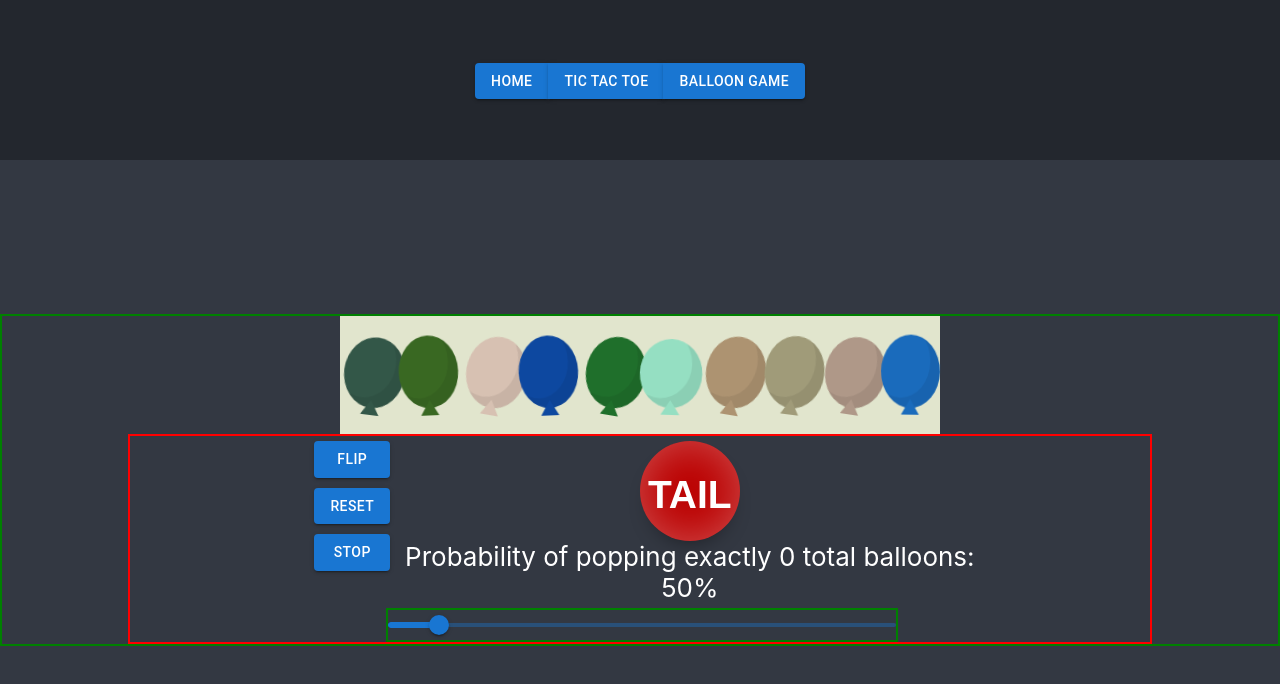
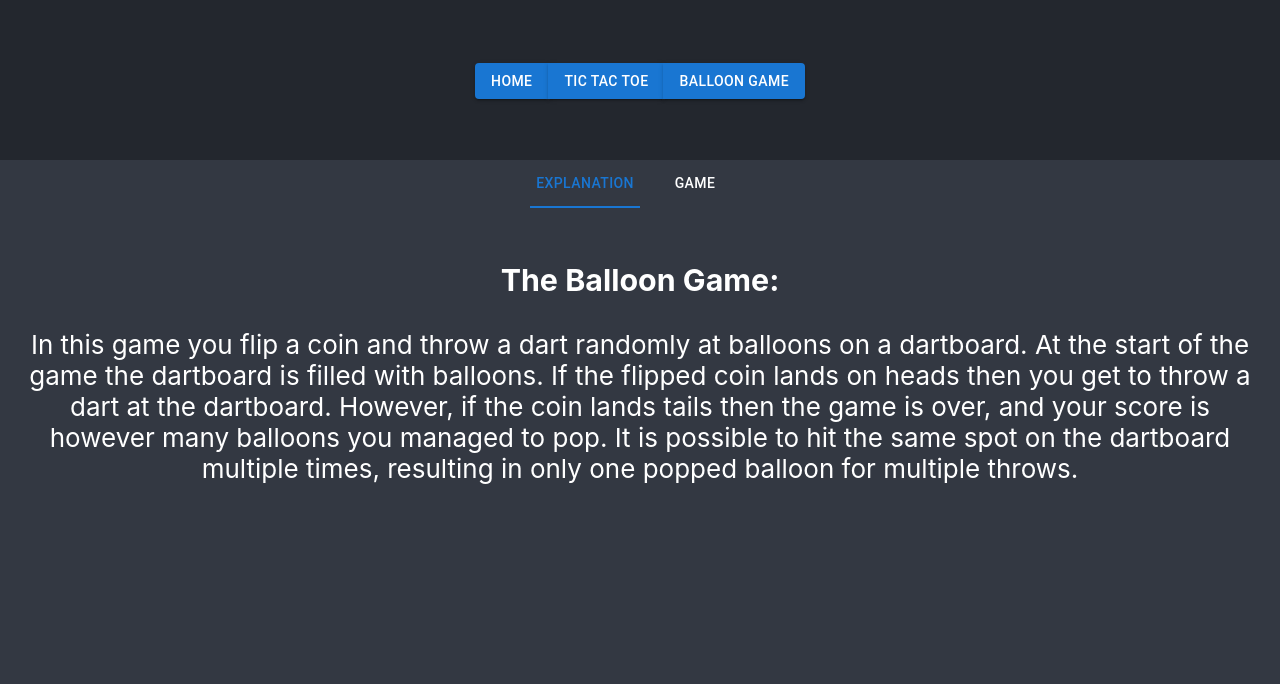
Before and after one commit to TheJD-droid/TheJD.github.io, a React (Create React App) app in the folder my_website/: page /BalloonPage in a window 1280 px wide. Shown: the top 684 px of the page. Built offline with nearby package versions, Linux system fonts and the light colour scheme.

Commit message:
Added tabs and the math
Added in the pdf of the math, and a link to it, as well as tabs. First tab on the page now gives a brief description of the game.

```diff
--- a/my_website/src/App.css
+++ b/my_website/src/App.css
@@ -44,7 +44,7 @@
   display: flex;
   flex-direction: column;
   align-items: center;
-  justify-content: center;
+  /* justify-content: center; */
   font-size: calc(10px + 2vmin);
   color: white;
 
--- a/my_website/src/CSSFiles/coinFlip.css
+++ b/my_website/src/CSSFiles/coinFlip.css
@@ -93,9 +93,9 @@
 
   @-webkit-keyframes flipHeadsFromTails {
     from {
-      -webkit-transform: rotateY(0);
-      -moz-transform: rotateY(0);
-      transform: rotateY(0);
+      -webkit-transform: rotateY(0deg);
+      -moz-transform: rotateY(0deg);
+      transform: rotateY(0deg);
     }
     to {
       -webkit-transform: rotateY(540deg);
@@ -105,9 +105,9 @@
   }
   @-webkit-keyframes flipTailsFromTails {
     from {
-      -webkit-transform: rotateY(0);
-      -moz-transform: rotateY(0);
-      transform: rotateY(0);
+      -webkit-transform: rotateY(0deg);
+      -moz-transform: rotateY(0deg);
+      transform: rotateY(0deg);
     }
     to {
       -webkit-transform: rotateY(720deg);
@@ -121,9 +121,9 @@
 
   @-webkit-keyframes flipHeadsFromHeads {
     from {
-      -webkit-transform: rotateY(-180);
-      -moz-transform: rotateY(-180);
-      transform: rotateY(-180);
+      -webkit-transform: rotateY(-180deg);
+      -moz-transform: rotateY(-180deg);
+      transform: rotateY(-180deg);
     }
     to {
       -webkit-transform: rotateY(540deg);
@@ -133,9 +133,9 @@
   }
   @-webkit-keyframes flipTailsFromHeads {
     from {
-      -webkit-transform: rotateY(-180);
-      -moz-transform: rotateY(-180);
-      transform: rotateY(-180);
+      -webkit-transform: rotateY(-180deg);
+      -moz-transform: rotateY(-180deg);
+      transform: rotateY(-180deg);
     }
     to {
       -webkit-transform: rotateY(720deg);
@@ -153,9 +153,9 @@
 
   @keyframes flipHeadsFromTails {
     from {
-      -webkit-transform: rotateY(0);
-      -moz-transform: rotateY(0);
-      transform: rotateY(0);
+      -webkit-transform: rotateY(0deg);
+      -moz-transform: rotateY(0deg);
+      transform: rotateY(0deg);
     }
     to {
       -webkit-transform: rotateY(540deg);
@@ -165,9 +165,9 @@
   }
   @keyframes flipTailsFromTails {
     from {
-      -webkit-transform: rotateY(0);
-      -moz-transform: rotateY(0);
-      transform: rotateY(0);
+      -webkit-transform: rotateY(0deg);
+      -moz-transform: rotateY(0deg);
+      transform: rotateY(0deg);
     }
     to {
       -webkit-transform: rotateY(720deg);
@@ -179,9 +179,9 @@
 
   @keyframes flipHeadsFromHeads {
     from {
-      -webkit-transform: rotateY(-180);
-      -moz-transform: rotateY(-180);
-      transform: rotateY(-180);
+      -webkit-transform: rotateY(-180deg);
+      -moz-transform: rotateY(-180deg);
+      transform: rotateY(-180deg);
     }
     to {
       -webkit-transform: rotateY(540deg);
@@ -191,9 +191,9 @@
   }
   @keyframes flipTailsFromHeads {
     from {
-      -webkit-transform: rotateY(-180);
-      -moz-transform: rotateY(-180);
-      transform: rotateY(-180);
+      -webkit-transform: rotateY(-180deg);
+      -moz-transform: rotateY(-180deg);
+      transform: rotateY(-180deg);
     }
     to {
       -webkit-transform: rotateY(720deg);
--- a/my_website/src/pages/BalloonPage.js
+++ b/my_website/src/pages/BalloonPage.js
@@ -1,6 +1,6 @@
 import React, { useCallback, useEffect } from "react";
 import '../CSSFiles/balloons.css';
-import { Button, ThemeProvider } from "@mui/material";
+import { Button, Tabs, Tab, ThemeProvider, AppBar } from "@mui/material";
 import '../CSSFiles/bubble.css';
 import Balloon from "../components/BalloonGame/Balloon";
 import { Grid } from "@mui/material";
@@ -13,6 +13,12 @@ import './../CSSFiles/coinFlip.css';
 import { createTheme } from "@mui/material";
 
 import { colors, Modal, Box, Typography } from "@mui/material";
+
+
+
+import Pdf from '../assets/TheBalloonProblem.pdf';
+
+
 
 
 const theme = createTheme({
@@ -40,7 +46,48 @@ const modalStyle = {
   };
 
 
+
+//   interface TabPanelProps {
+//     children?: React.ReactNode;
+//     index: number;
+//     value: number;
+//   }
+
+  function TabPanel(props) {
+    const { children, value, index, ...other } = props;
+
+    return (
+      <div
+        role="tabpanel"
+        hidden={value !== index}
+        id={`simple-tabpanel-${index}`}
+        aria-labelledby={`simple-tab-${index}`}
+        {...other}
+      >
+        {value === index && <Box sx={{ p: 3 }}>{children}</Box>}
+      </div>
+    );
+  }
+
+  function a11yProps(index) {
+    return {
+      id: `simple-tab-${index}`,
+      'aria-controls': `simple-tabpanel-${index}`,
+    };
+  }
+
+
+
+
 export default function BalloonPage() {
+
+    const [selected, setselected] = React.useState(0)
+    const handleSelectedChange = (event, newValue) => {
+        setselected(newValue)
+    }
+
+
+
 
 
     const [onReset, setOnReset] = React.useState(false)
@@ -161,19 +208,11 @@ export default function BalloonPage() {
 
 
     const handleCoinState = (x) => {
-        //setCoinState('tails')
         setCoinState(x)
     }
 
-    const getCoinState = () => {
-        return coinState;
-    }
 
-    const callCoinToss = (x) => {
-        x()
-    }
-
-    function coinToss() {
+    const coinToss = useCallback(() => {
         console.log(coinState)
         let outcome = () => {
 
@@ -202,9 +241,7 @@ export default function BalloonPage() {
         setCoinState({ result: outcome()});
         console.log(coinState);
 
-
-
-    }
+    }, [coinState])
 
     const handleThrowDartState = (x) => {
         console.log(`throwDart: ${throwDart}`)
@@ -217,16 +254,15 @@ export default function BalloonPage() {
     }
 
 
-
-    const triggerDartThrow = () => {
-        console.log(throwDart)
+    const triggerDartThrow = useCallback(() => {
         if (throwDart) {
             setThrowDart(false)
             let trialOutcome = (Math.floor(numberOfBalloons * Math.random()) + 1)
-            console.log(trialOutcome)
             setToBePopped(trialOutcome)
         }
-    }
+    }, [throwDart, numberOfBalloons])
+
+
 
 
 
@@ -237,7 +273,7 @@ export default function BalloonPage() {
             triggerDartThrow()
 
         }
-    }, [throwDart])
+    }, [throwDart, triggerDartThrow])
 
 
 
@@ -247,7 +283,7 @@ export default function BalloonPage() {
             setTriggerCoinToss(false)
             coinToss()
         }
-    }, [triggerCoinToss])
+    }, [triggerCoinToss, coinToss])
 
 
     return(
@@ -258,8 +294,6 @@ export default function BalloonPage() {
         onClose={handleCloseModal}
         aria-labelledby="modal-modal-title"
         aria-describedby="modal-modal-description"
-        //Makes Backrop of modal transparent
-        //componentsProps={{ backdrop: { style: { backgroundColor: "transparent" } } }}
     >
         <Box sx={modalStyle}>
             <Typography id="modal-modal-title" variant="h6" component="h2">
@@ -274,6 +308,21 @@ export default function BalloonPage() {
         </Box>
     </Modal>
 
+
+
+    <div>
+        <Tabs value={selected} onChange={handleSelectedChange} variant="fullWidth" >
+            <Tab label="Explanation" {...a11yProps(0)} sx={{color: 'white'}}/>
+
+            <Tab label="Game" {...a11yProps(1)} sx={{color: 'white'}}/>
+
+        </Tabs>
+    </div>
+    <TabPanel value={selected} index={0}>
+        <h3>The Balloon Game:</h3>
+        <p>In this game you flip a coin and throw a dart randomly at balloons on a dartboard. At the start of the game the dartboard is filled with balloons. If the flipped coin lands on heads then you get to throw a dart at the dartboard. However, if the coin lands tails then the game is over, and your score is however many balloons you managed to pop. It is possible to hit the same spot on the dartboard multiple times, resulting in only one popped balloon for multiple throws.</p>
+    </TabPanel>
+    <TabPanel value={selected} index={1}>
 
 
         <Grid container direction='column' alignItems='center' style={{border: '2px solid green', margin: '5px'}}>
@@ -324,11 +373,7 @@ export default function BalloonPage() {
 
                                 }}>Reset</Button>
                                 </ThemeProvider>
-                                <Button variant='contained' style={{margin: '5px'}} onClick={() => {
-
-                                    setTriggerCoinToss(false)
-
-                                }}>STOP</Button>
+                                <Button variant='contained' style={{margin: '5px'}} href={Pdf} target="_blank">The Math</Button>
 
                             </Grid>
                         </Grid>
@@ -351,9 +396,9 @@ export default function BalloonPage() {
 
                                 <Grid container direction='column' minWidth='150px'>
 
-                                    <Grid item>
+                                    {/* <Grid item>
                                         <div>Probability of popping exactly {gameState.balloonsPopped} total balloon{gameState.balloonsPopped === 1 ? ':' : 's:'}</div>
-                                    </Grid>
+                                    </Grid> */}
                                     <Grid item>
                                         <div>{probability}%</div>
                                     </Grid>
@@ -387,6 +432,8 @@ export default function BalloonPage() {
             </Grid>
             </Grid>
 
+    </TabPanel>
+
     </>);
 }
 
@@ -404,28 +451,6 @@ function createBalloons(numberOfBalloons, onReset, setOnReset, toBePopped, handl
 }
 
 
-
-function trial(numberOfBalloons) {
-    let coinFlip = Math.floor(2 * Math.random())
-
-    //Heads
-    if (coinFlip === 1) {
-        console.log('heads')
-        return (Math.floor(numberOfBalloons * Math.random()) + 1);
-
-    }
-    //Tails
-    else if (coinFlip === 0) {
-        console.log('tails')
-        return 0;
-
-    }
-    //Impossible
-    else {
-        console.log('Error, coinFlip did not come up heads or tails')
-    }
-
-}
 
 function probabilityOfOutcome(numBalloons, popped) {
     // console.log('calculating probability')
```
Also changed, not shown: 1 other file (tests, documents, lock files or other folders).
